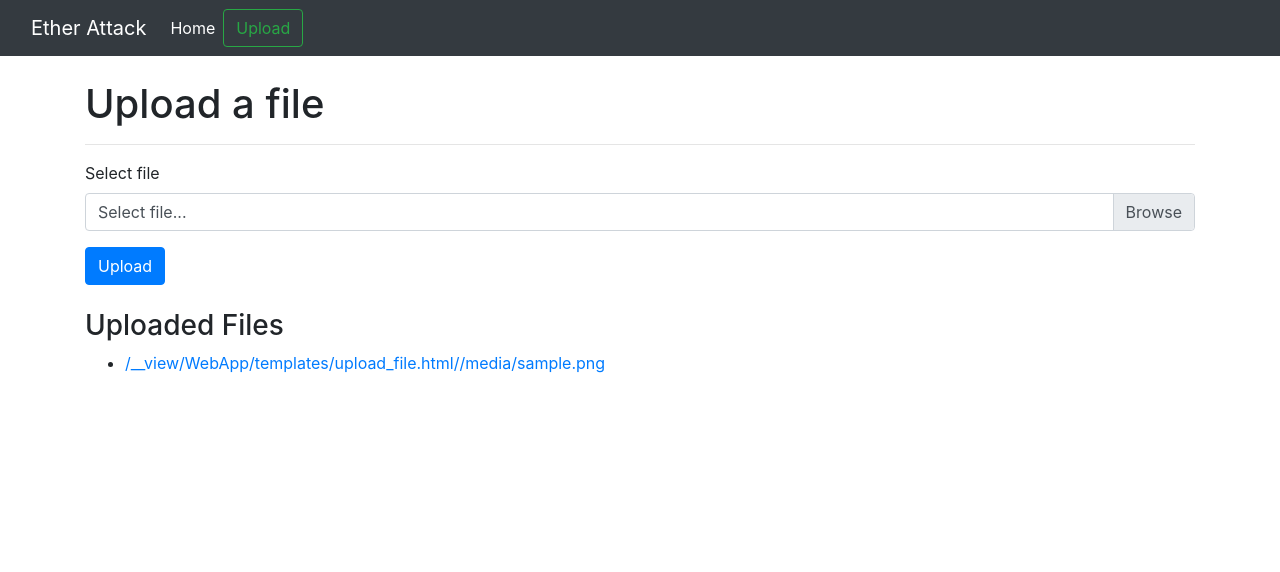
After one commit to Xenomii/EtherAttack, a Flask app: template WebApp/templates/upload_file.html in a window 1280 px wide. The commit adds this page. Shown: the top 572 px of the page. Run offline with Flask 2, Linux system fonts and the light colour scheme; the template is opened without the code that fills it: most values are stand-ins (such as "Sample title", 1, 10 or a date in 2020).

Commit message:
Upload files and show

```diff
--- a/WebApp/app.py
+++ b/WebApp/app.py
@@ -1,12 +1,47 @@
-from flask import Flask, render_template
+from flask import Flask, abort, render_template, send_file
+from flask import request, redirect
+import os
 
 app = Flask(__name__)
-
+app.config["FILE_UPLOADS"] = "uploaded_files"
 
 @app.route('/')
 def hello_world():  # put application's code here
     return render_template("index.html")
 
 
+@app.route("/upload-file", methods=["GET", "POST"], defaults={'req_path': ''})
+@app.route("/upload-file/<path:req_path>")
+def upload_file(req_path):
+
+    if request.method == "POST":
+        if request.files:
+            file = request.files["file"]
+
+            file.save(os.path.join(app.config["FILE_UPLOADS"], file.filename))
+
+            print("File saved")
+
+            return redirect(request.url)
+    else:
+        BASE_DIR = 'uploaded_files'
+
+        # Joining the base and the requested path
+        abs_path = os.path.join(BASE_DIR, req_path)
+
+        # Return 404 if path doesn't exist
+        if not os.path.exists(abs_path):
+            return abort(404)
+
+        # Check if path is a file and serve
+        if os.path.isfile(abs_path):
+            return send_file(abs_path)
+
+        # Show directory contents
+        files = os.listdir(abs_path)
+
+    return render_template("upload_file.html", files=files)
+
+
 if __name__ == '__main__':
     app.run()
--- a/WebApp/templates/base.html
+++ b/WebApp/templates/base.html
@@ -1,5 +1,6 @@
 <!DOCTYPE html>
 <html lang="en">
+
 <head>
     <meta charset="utf-8">
     <meta name="viewport" content="width=device-width, initial-scale=1">
@@ -10,9 +11,12 @@
 
     <link rel="canonical" href="https://getbootstrap.com/docs/5.1/examples/navbar-static/">
 
-
     <!-- Bootstrap core CSS -->
-    <link href="../static/css/bootstrap.min.css" rel="stylesheet">
+    <!-- <link href="../static/css/bootstrap.min.css" rel="stylesheet"> -->
+    <link rel="stylesheet" href="https://cdn.jsdelivr.net/npm/bootstrap@4.6.1/dist/css/bootstrap.min.css">
+    <script src="https://cdn.jsdelivr.net/npm/jquery@3.5.1/dist/jquery.slim.min.js"></script>
+    <script src="https://cdn.jsdelivr.net/npm/popper.js@1.16.1/dist/umd/popper.min.js"></script>
+    <script src="https://cdn.jsdelivr.net/npm/bootstrap@4.6.1/dist/js/bootstrap.bundle.min.js"></script>
 
     <style>
         .bd-placeholder-img {
@@ -29,33 +33,36 @@
             }
         }
     </style>
-
-
     <!-- Custom styles for this template -->
     <link href="../static/css/navbar-top.css" rel="stylesheet">
 </head>
+
 <body>
     <nav class="navbar navbar-expand-md navbar-dark bg-dark mb-4">
         <div class="container-fluid">
-        <a class="navbar-brand" href="#">Ether Attack</a>
-        <button class="navbar-toggler" type="button" data-bs-toggle="collapse" data-bs-target="#navbarCollapse"
-                aria-controls="navbarCollapse" aria-expanded="false" aria-label="Toggle navigation">
+            <div class="collapse navbar-collapse" id="navbarCollapse">
+                <ul class="nav navbar-nav">
+                    <li><a class="navbar-brand" href="#">Ether Attack</a></li>
+                    <li>
+                        <button class="navbar-toggler" type="button" data-bs-toggle="collapse" data-bs-target="#navbarCollapse" aria-controls="navbarCollapse" aria-expanded="false" aria-label="Toggle navigation">
                             <span class="navbar-toggler-icon"></span>
                         </button>
-        <div class="collapse navbar-collapse" id="navbarCollapse">
-            <ul class="navbar-nav me-auto mb-2 mb-md-0">
-                <li class="nav-item">
-                    <a class="nav-link active" aria-current="page" href="#">Home</a>
+                    </li>
+                    <li>
+                        <a class="nav-link active" aria-current="page" href="/">Home</a>
                     </li>
                 </ul>
-            <form class="d-flex">
-                <button class="btn btn-outline-success" type="submit">Upload</button>
-            </form>
+                <ul class="nav navbar-nav navbar-right">
+                    <li>
+                        <div class="btn-nav"><a class="btn btn-outline-success navbar-btn" href="/upload-file">Upload</a>
+                        </div>
+                    </li>
+                </ul>
             </div>
         </div>
     </nav>
-{% block content %}
-{% endblock %}
+    {% block content %} {% endblock %}
     <script src="../static/js/bootstrap.bundle.min.js"></script>
 </body>
+
 </html>
--- /dev/null
+++ b/WebApp/templates/upload_file.html
@@ -0,0 +1,41 @@
+{% extends "base.html" %} {% block title %}Upload{% endblock %}{% block content %}
+
+
+<div class="container">
+    <div class="row">
+        <div class="col">
+            <h1>Upload a file</h1>
+            <hr>
+            <form action="/upload-file" method="POST" enctype="multipart/form-data">
+                <div class="form-group">
+                    <label>Select file</label>
+                    <div class="custom-file">
+                        <input id="fileUpload" type="file" class="custom-file-input" name="file" id="file">
+                        <label class="custom-file-label" for="file">Select file...</label>
+                    </div>
+                </div>
+
+                <button type="submit" class="btn btn-primary">Upload</button>
+            </form>
+            <br>
+            <h3>Uploaded Files</h3>
+            <ul>
+                {% for file in files %}
+                <li>
+                    <a href="{{ (request.path + '/' if request.path != '/' else '') + file }}">
+                        {{ (request.path + '/' if request.path != '/' else '') + file }}
+                    </a>
+                </li>
+                {% endfor %}
+            </ul>
+        </div>
+    </div>
+</div>
+<script>
+    $('#fileUpload').change(function(e) {
+        var fileName = e.target.files[0].name;
+        $(e.target).parent('div').find('.custom-file-label').html(fileName)
+            // Inside find search element where the name should display (by Id Or Class)
+    });
+</script>
+{% endblock %}
```
Also changed, not shown: WebApp/templates/test.html (added, +32 -0 lines), 1 other file. Lines whose indentation alone changed are shown as unchanged.
